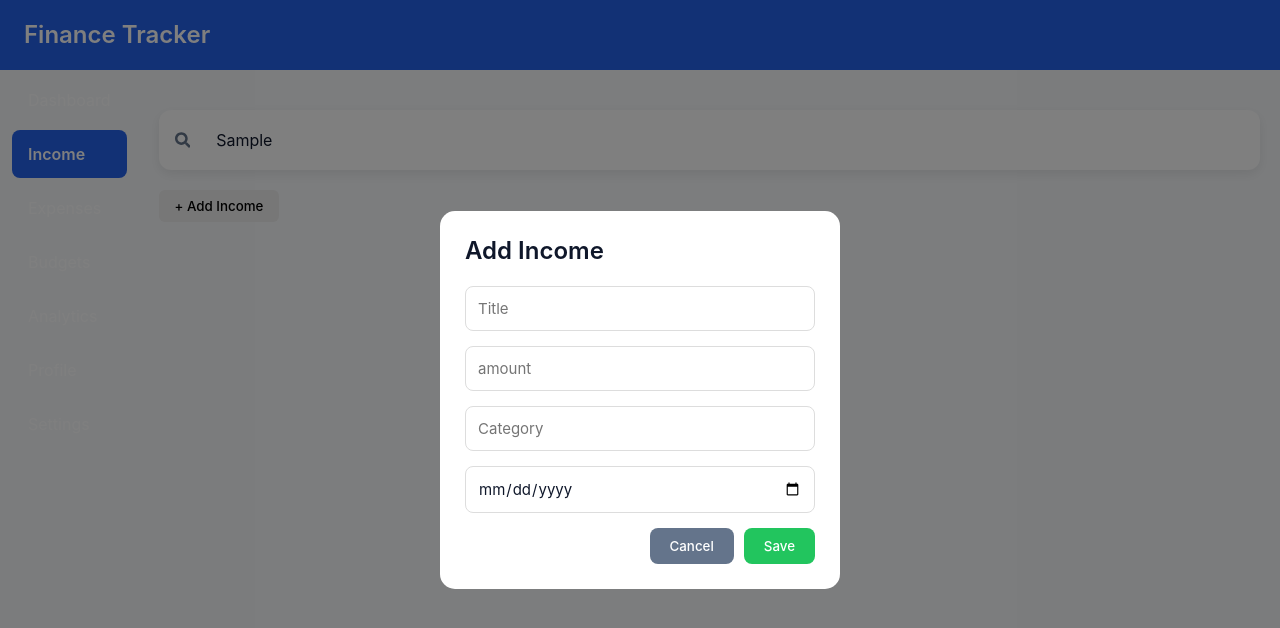
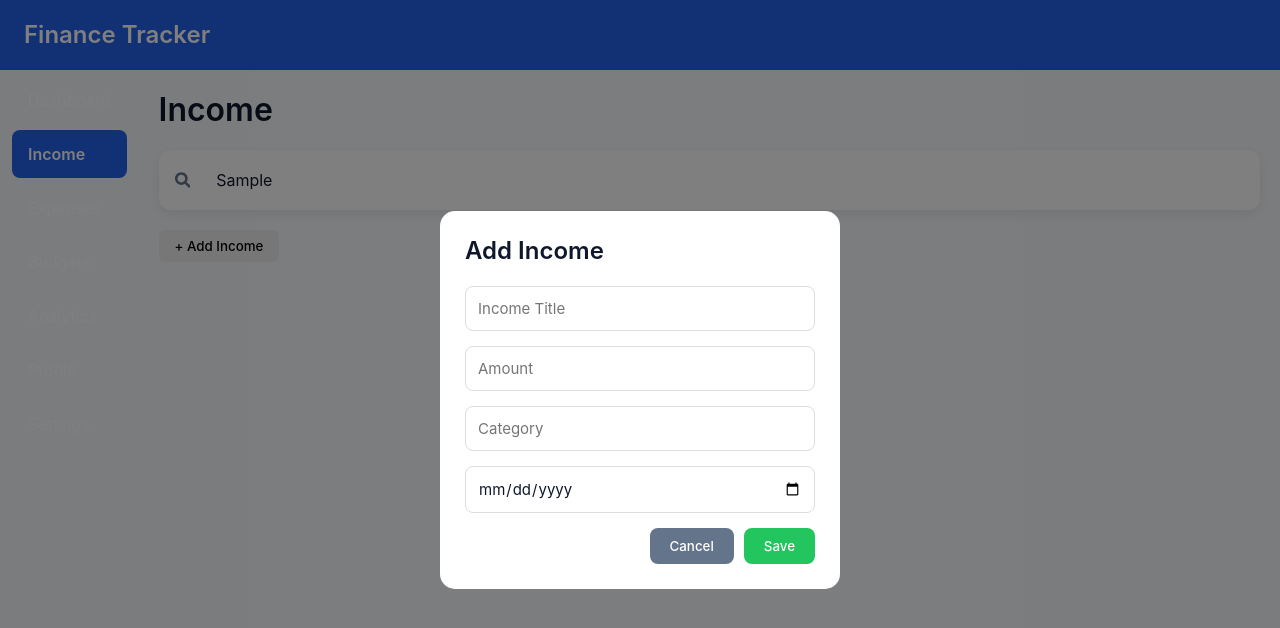
Before and after one commit to piyush6705/Finance-Tracker, a React (Vite) app in the folder finance-tracker/: page /income in a window 1280 px wide. Both pictures are taken after typing "Sample" into the empty fields and a click on the button "+ Add Income". Shown: the top 628 px of the page. Built offline with nearby package versions, Linux system fonts and the light colour scheme.

Commit message:
fixing button error in addincome

```diff
--- a/finance-tracker/src/components/Income/AddIncomeModal/AddIncomeModel.jsx
+++ b/finance-tracker/src/components/Income/AddIncomeModal/AddIncomeModel.jsx
@@ -1,7 +1,12 @@
+import { useState } from "react";
 import "./AddIncomeModal.css";
-import { useState } from "react";
 
-function AddIncomeModal({ showModal, setShowModal }) {
+function AddIncomeModal({
+  showModal,
+  setShowModal,
+  incomes,
+  setIncomes,
+}) {
   const [title, setTitle] = useState("");
   const [amount, setAmount] = useState("");
   const [category, setCategory] = useState("");
@@ -9,22 +14,45 @@ function AddIncomeModal({ showModal, setShowModal }) {
 
   if (!showModal) return null;
 
+  const handleSave = () => {
+    if (!title || !amount || !category || !date) {
+      alert("Please fill all fields.");
+      return;
+    }
+
+    const newIncome = {
+      id: Date.now(),
+      title,
+      amount: Number(amount),
+      category,
+      date,
+    };
+
+    setIncomes([...incomes, newIncome]);
+
+    setTitle("");
+    setAmount("");
+    setCategory("");
+    setDate("");
+
+    setShowModal(false);
+  };
+
   return (
     <div className="modal-overlay">
       <div className="modal">
-
         <h2>Add Income</h2>
 
         <input
           type="text"
-          placeholder="Title"
+          placeholder="Income Title"
           value={title}
           onChange={(e) => setTitle(e.target.value)}
         />
 
         <input
           type="number"
-          placeholder="amount"
+          placeholder="Amount"
           value={amount}
           onChange={(e) => setAmount(e.target.value)}
         />
@@ -43,20 +71,27 @@ function AddIncomeModal({ showModal, setShowModal }) {
         />
 
         <div className="modal-buttons">
-
           <button
             className="cancel-btn"
-            onClick={() => setShowModal(false)}
+            onClick={() => {
+              setShowModal(false);
+
+              setTitle("");
+              setAmount("");
+              setCategory("");
+              setDate("");
+            }}
           >
             Cancel
           </button>
 
-          <button className="save-btn">
+          <button
+            className="save-btn"
+            onClick={handleSave}
+          >
             Save
           </button>
-
         </div>
-
       </div>
     </div>
   );
--- a/finance-tracker/src/components/Income/IncomeList/IncomeList.jsx
+++ b/finance-tracker/src/components/Income/IncomeList/IncomeList.jsx
@@ -1,34 +1,13 @@
 import IncomeCard from "../IncomeCard/IncomeCard";
 import "./IncomeList.css";
 
-const incomes = [
-  {
-    id: 1,
-    title: "Salary",
-    amount: 50000,
-    category: "Job",
-    date: "22 Jul 2026",
-  },
-  {
-    id: 2,
-    title: "Freelancing",
-    amount: 12000,
-    category: "Business",
-    date: "20 Jul 2026",
-  },
-  {
-    id: 3,
-    title: "Interest",
-    amount: 2500,
-    category: "Investment",
-    date: "18 Jul 2026",
-  },
-];
+function IncomeList({ incomes, search }) {
+  const filteredIncome = incomes.filter((income) =>
+    income.title
+      .toLowerCase()
+      .includes(search.toLowerCase())
+  );
 
-function IncomeList({search}) {
-  const filteredIncome = incomes.filter((income) =>
-  income.title.toLowerCase().includes(search.toLowerCase())
-);
   return (
     <div className="income-list">
       {filteredIncome.map((income) => (
--- a/finance-tracker/src/pages/Income/income.jsx
+++ b/finance-tracker/src/pages/Income/income.jsx
@@ -9,9 +9,38 @@ import "./Income.css";
 function Income() {
   const [search, setSearch] = useState("");
   const [showModal, setShowModal] = useState(false);
+
+  const [incomes, setIncomes] = useState([
+    {
+      id: 1,
+      title: "Salary",
+      amount: 50000,
+      category: "Job",
+      date: "22 Jul 2026",
+    },
+    {
+      id: 2,
+      title: "Freelancing",
+      amount: 12000,
+      category: "Business",
+      date: "20 Jul 2026",
+    },
+    {
+      id: 3,
+      title: "Interest",
+      amount: 2500,
+      category: "Investment",
+      date: "18 Jul 2026",
+    },
+  ]);
+
   return (
     <Layout>
+      <div className="income-header">
+        <h1>Income</h1>
 
+
+      </div>
 
       <SearchIncome
         search={search}
@@ -19,20 +48,22 @@ function Income() {
       />
 
       <IncomeList
+        incomes={incomes}
         search={search}
       />
-
-      <button
-        className="add-income-btn"
-        onClick={() => setShowModal(true)}
-      >
-        + Add Income
-      </button>
 
       <AddIncomeModal
         showModal={showModal}
         setShowModal={setShowModal}
+        incomes={incomes}
+        setIncomes={setIncomes}
       />
+      <button
+          className="add-income-btn"
+          onClick={() => setShowModal(true)}
+        >
+          + Add Income
+        </button>
     </Layout>
   );
 }
```
